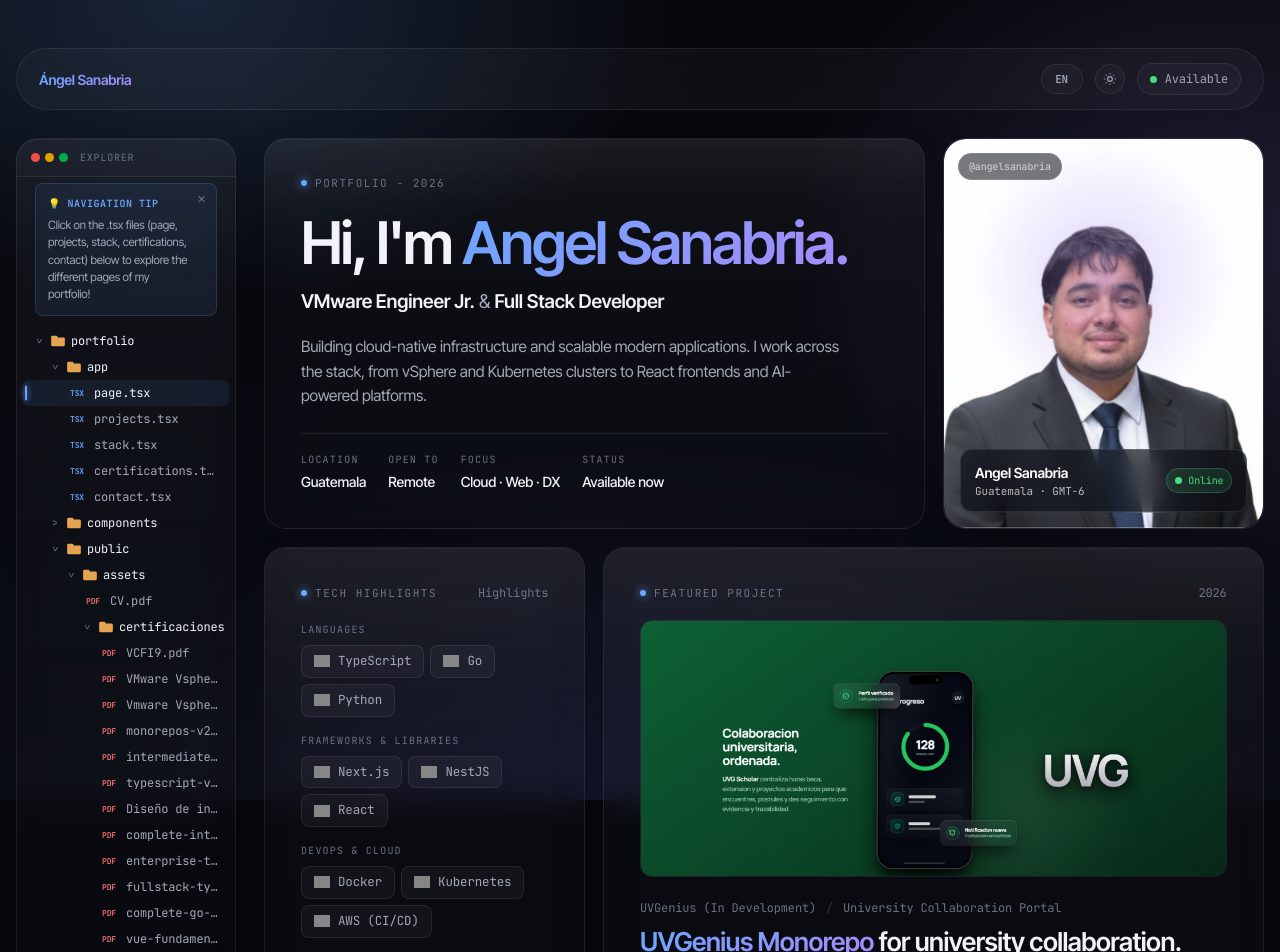
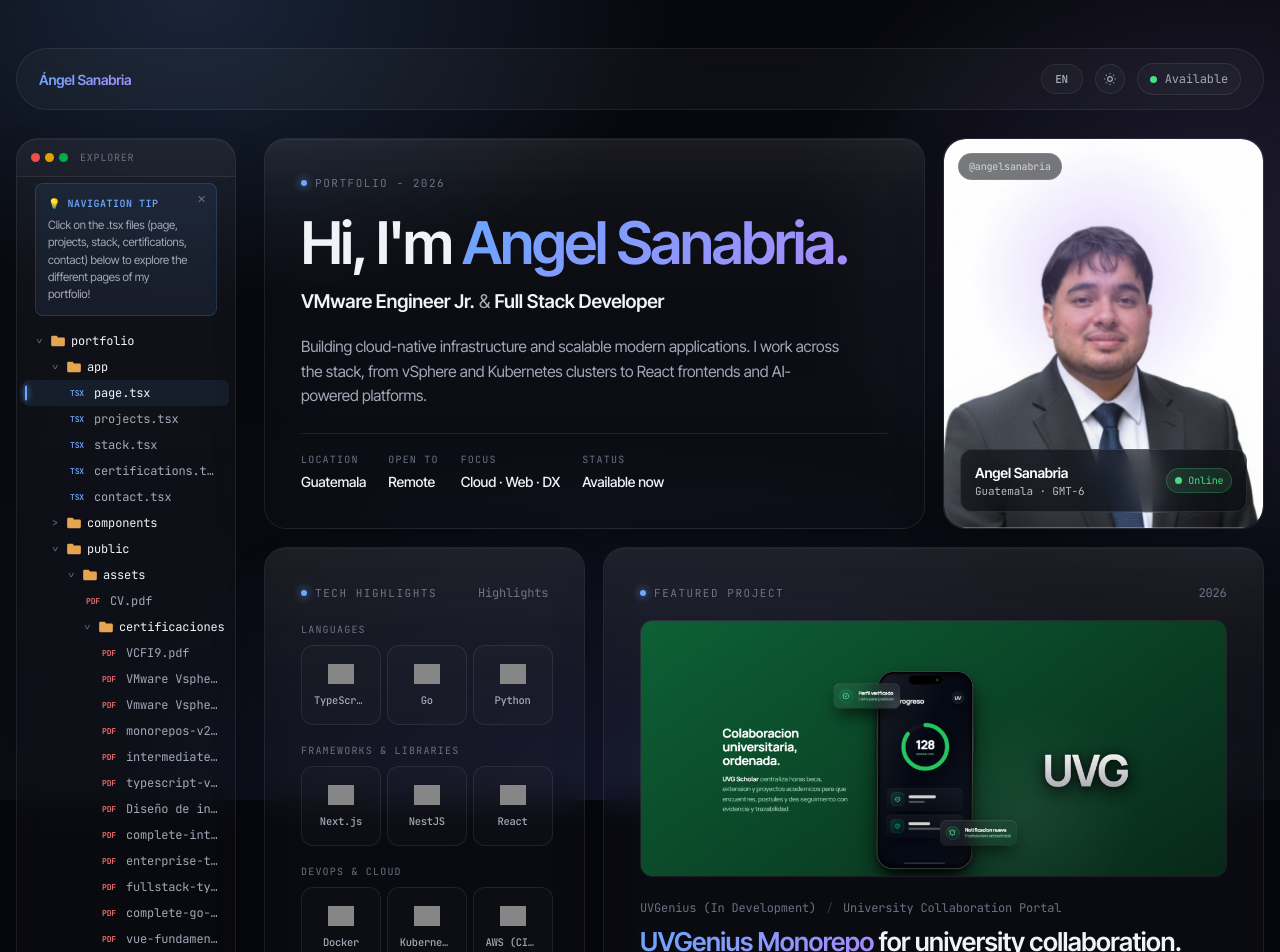
Before and after one commit to asanabria-2021067/portfolio, a Next.js app: page / in a window 1280 px wide. Shown: the top 952 px of the page. Built offline with nearby package versions, Linux system fonts and the light colour scheme; grey boxes are pictures that could not be loaded.

Commit message:
feat: redesign tech stack and highlights as vertical tiles with top-level brand-colored icons and fix empty layout gaps

```diff
--- a/app/stack/page.tsx
+++ b/app/stack/page.tsx
@@ -1,52 +1,8 @@
 "use client";
 
 import BentoCard from "@/components/BentoCard";
-import Chip from "@/components/Chip";
 import Footer from "@/components/Footer";
 import { usePreferences } from "@/components/PreferencesProvider";
-
-function getTechIcon(label: string): string {
-  const mapping: { [key: string]: string } = {
-    "TypeScript": "typescript",
-    "JavaScript": "javascript",
-    "Python": "python",
-    "Go": "go",
-    "Java": "java",
-    "HTML5": "html5",
-    "CSS3": "css3",
-    "Next.js": "nextdotjs",
-    "React": "react",
-    "NestJS": "nestjs",
-    "Django": "django",
-    "Node.js": "nodedotjs",
-    "Express.js": "express",
-    "Flask": "flask",
-    "Tailwind CSS": "tailwindcss",
-    "Prisma": "prisma",
-    "PostgreSQL": "postgresql",
-    "MongoDB": "mongodb",
-    "MySQL": "mysql",
-    "Redis": "redis",
-    "Neo4j": "neo4j",
-    "Docker": "docker",
-    "Kubernetes": "kubernetes",
-    "Azure": "microsoftazure",
-    "GitHub Actions": "githubactions",
-    "VMware": "vmware",
-    "Vercel": "vercel",
-    "Supabase": "supabase",
-    "AWS (CI/CD)": "amazonwebservices",
-    "GHCR (CI/CD)": "github",
-    "Firebase": "firebase",
-    "Git": "git",
-    "Postman": "postman",
-    "Figma": "figma",
-    "Notion": "notion",
-    "Neovim": "neovim"
-  };
-  const slug = mapping[label] || label.toLowerCase().replace(/[^a-z0-9]/g, "");
-  return `https://cdn.simpleicons.org/${slug}`;
-}
 
 const categories = [
   {
@@ -57,7 +13,7 @@ const categories = [
       { label: "JavaScript", color: "#f7df1e" },
       { label: "Python", color: "#3776ab" },
       { label: "Go", color: "#00add8" },
-      { label: "Java", color: "#ed8b00" },
+      { label: "Java", color: "#openjdk" },
       { label: "HTML5", color: "#e34f26" },
       { label: "CSS3", color: "#1572b6" },
     ],
@@ -117,12 +73,79 @@ const categories = [
   },
 ];
 
+function getTechIcon(label: string): string {
+  const mapping: { [key: string]: string } = {
+    "TypeScript": "typescript",
+    "JavaScript": "javascript",
+    "Python": "python",
+    "Go": "go",
+    "Java": "openjdk",
+    "HTML5": "html5",
+    "CSS3": "css3",
+    "Next.js": "nextdotjs/white",
+    "React": "react",
+    "NestJS": "nestjs",
+    "Django": "django",
+    "Node.js": "nodedotjs",
+    "Express.js": "express/white",
+    "Flask": "flask/white",
+    "Tailwind CSS": "tailwindcss",
+    "Prisma": "prisma/white",
+    "PostgreSQL": "postgresql",
+    "MongoDB": "mongodb",
+    "MySQL": "mysql",
+    "Redis": "redis",
+    "Neo4j": "neo4j",
+    "Docker": "docker",
+    "Kubernetes": "kubernetes",
+    "Azure": "microsoftazure",
+    "GitHub Actions": "githubactions",
+    "VMware": "vmware/white",
+    "Vercel": "vercel/white",
+    "Supabase": "supabase",
+    "AWS (CI/CD)": "amazonwebservices",
+    "GHCR (CI/CD)": "github/white",
+    "Firebase": "firebase",
+    "Git": "git",
+    "Postman": "postman",
+    "Figma": "figma",
+    "Notion": "notion/white",
+    "Neovim": "neovim"
+  };
+  const slug = mapping[label] || label.toLowerCase().replace(/[^a-z0-9]/g, "");
+  return `https://cdn.simpleicons.org/${slug}`;
+}
+
+interface TechTileProps {
+  label: string;
+  icon: string;
+}
+
+function TechTile({ label, icon }: TechTileProps) {
+  return (
+    <div className="flex flex-col items-center justify-center p-3 rounded-xl border border-[var(--line)] bg-white/[0.015] hover:border-white/20 hover:bg-white/[0.05] hover:scale-[1.04] hover:shadow-[0_8px_20px_-8px_rgba(0,0,0,0.5)] transition-all duration-200 aspect-square gap-2 min-h-[85px] group">
+      <img
+        src={icon}
+        alt={label}
+        className="w-7 h-7 object-contain shrink-0 transition-all duration-200 brightness-[0.85] group-hover:brightness-100 group-hover:scale-[1.06]"
+        loading="lazy"
+        onError={(e) => {
+          e.currentTarget.style.display = "none";
+        }}
+      />
+      <span className="text-[11px] text-fg-dim font-mono font-medium tracking-tight text-center max-w-full truncate px-0.5 group-hover:text-fg">
+        {label}
+      </span>
+    </div>
+  );
+}
+
 export default function StackPage() {
   const { locale } = usePreferences();
 
   return (
     <div className="flex flex-col gap-8">
-      <header className="flex flex-col gap-[14px] mb-7 py-1 px-2">
+      <header className="flex flex-col gap-[14px] mb-4 py-1 px-2">
         <div className="inline-flex items-center gap-2 text-[11px] uppercase tracking-[0.16em] text-fg-mute font-mono">
           <span className="w-[6px] h-[6px] rounded-full bg-blue-accent shadow-[0_0_10px_var(--blue)]" />
           {locale === "en" ? "Tech Stack · Tools of the Trade" : "Stack Técnico · Mis Herramientas"}
@@ -138,23 +161,23 @@ export default function StackPage() {
         </p>
       </header>
 
-      {/* Categories Grid */}
+      {/* Categories Grid - Symmetrical 3x2 Grid */}
       <main className="grid grid-cols-1 md:grid-cols-2 lg:grid-cols-3 gap-6">
         {categories.map((cat, idx) => (
           <BentoCard key={idx} className="flex flex-col gap-4">
             <div className="text-[12px] font-semibold text-fg uppercase tracking-[0.12em] font-mono border-b border-white/5 pb-2">
               {locale === "en" ? cat.titleEn : cat.titleEs}
             </div>
-            <div className="flex flex-wrap gap-2.5 my-auto">
+            <div className="grid grid-cols-3 xs:grid-cols-4 gap-2.5 my-auto">
               {cat.items.map((item) => (
-                <Chip key={item.label} label={item.label} icon={getTechIcon(item.label)} />
+                <TechTile key={item.label} label={item.label} icon={getTechIcon(item.label)} />
               ))}
             </div>
           </BentoCard>
         ))}
 
         {/* Currently Learning Card */}
-        <BentoCard className="flex flex-col gap-4 lg:col-span-2 bg-[var(--grad-soft)] border border-[rgba(167,139,250,0.2)]">
+        <BentoCard className="flex flex-col gap-4 bg-[var(--grad-soft)] border border-[rgba(167,139,250,0.2)]">
           <div className="flex items-center gap-2 mb-1">
             <span className="w-[24px] h-[24px] inline-flex items-center justify-center bg-[var(--grad)] rounded-[6px] text-white">
               <svg width="14" height="14" viewBox="0 0 24 24" fill="none" stroke="currentColor" strokeWidth="2.5" strokeLinecap="round" strokeLinejoin="round">
@@ -165,18 +188,18 @@ export default function StackPage() {
               {locale === "en" ? "Currently learning & focusing" : "Aprendiendo y enfocándome ahora"}
             </span>
           </div>
-          <ul className="list-none p-0 m-0 flex flex-col md:grid md:grid-cols-2 gap-x-6 gap-y-3 mt-1">
-            <li className="flex items-center gap-2.5 text-[13.5px] text-fg-dim before:content-[''] before:w-1.5 before:h-1.5 before:rounded-full before:bg-purple-accent before:shadow-[0_0_6px_var(--color-purple-accent)] before:shrink-0">
-              Vue.js & ecosystem
+          <ul className="list-none p-0 m-0 flex flex-col gap-3.5 mt-2">
+            <li className="flex items-start gap-2.5 text-[13.5px] text-fg-dim before:content-[''] before:w-1.5 before:h-1.5 before:rounded-full before:bg-purple-accent before:shadow-[0_0_6px_var(--color-purple-accent)] before:mt-[7px] before:shrink-0">
+              <span>Vue.js & ecosystem</span>
             </li>
-            <li className="flex items-center gap-2.5 text-[13.5px] text-fg-dim before:content-[''] before:w-1.5 before:h-1.5 before:rounded-full before:bg-purple-accent before:shadow-[0_0_6px_var(--color-purple-accent)] before:shrink-0">
-              {locale === "en" ? "Advanced cloud-native architectures" : "Arquitecturas cloud-native avanzadas"}
+            <li className="flex items-start gap-2.5 text-[13.5px] text-fg-dim before:content-[''] before:w-1.5 before:h-1.5 before:rounded-full before:bg-purple-accent before:shadow-[0_0_6px_var(--color-purple-accent)] before:mt-[7px] before:shrink-0">
+              <span>{locale === "en" ? "Advanced cloud-native architectures" : "Arquitecturas cloud-native avanzadas"}</span>
             </li>
-            <li className="flex items-center gap-2.5 text-[13.5px] text-fg-dim before:content-[''] before:w-1.5 before:h-1.5 before:rounded-full before:bg-purple-accent before:shadow-[0_0_6px_var(--color-purple-accent)] before:shrink-0">
-              {locale === "en" ? "Scalable system design patterns" : "Patrones de diseño de sistemas escalables"}
+            <li className="flex items-start gap-2.5 text-[13.5px] text-fg-dim before:content-[''] before:w-1.5 before:h-1.5 before:rounded-full before:bg-purple-accent before:shadow-[0_0_6px_var(--color-purple-accent)] before:mt-[7px] before:shrink-0">
+              <span>{locale === "en" ? "Scalable system design patterns" : "Patrones de diseño de sistemas escalables"}</span>
             </li>
-            <li className="flex items-center gap-2.5 text-[13.5px] text-fg-dim before:content-[''] before:w-1.5 before:h-1.5 before:rounded-full before:bg-purple-accent before:shadow-[0_0_6px_var(--color-purple-accent)] before:shrink-0">
-              {locale === "en" ? "Kubernetes operator development" : "Desarrollo de operadores de Kubernetes"}
+            <li className="flex items-start gap-2.5 text-[13.5px] text-fg-dim before:content-[''] before:w-1.5 before:h-1.5 before:rounded-full before:bg-purple-accent before:shadow-[0_0_6px_var(--color-purple-accent)] before:mt-[7px] before:shrink-0">
+              <span>{locale === "en" ? "Kubernetes operator development" : "Desarrollo de operadores de Kubernetes"}</span>
             </li>
           </ul>
         </BentoCard>
--- a/components/TechStack.tsx
+++ b/components/TechStack.tsx
@@ -2,7 +2,6 @@
 
 import Link from "next/link";
 import BentoCard from "./BentoCard";
-import Chip from "./Chip";
 import { usePreferences } from "./PreferencesProvider";
 
 const highlights = [
@@ -10,27 +9,27 @@ const highlights = [
     categoryEn: "Languages",
     categoryEs: "Lenguajes",
     items: [
-      { label: "TypeScript", color: "#3178c6" },
-      { label: "Go", color: "#00add8" },
-      { label: "Python", color: "#3776ab" },
+      { label: "TypeScript" },
+      { label: "Go" },
+      { label: "Python" },
     ],
   },
   {
     categoryEn: "Frameworks & Libraries",
     categoryEs: "Frameworks & Librerías",
     items: [
-      { label: "Next.js", color: "#ffffff" },
-      { label: "NestJS", color: "#e0234e" },
-      { label: "React", color: "#61dafb" },
+      { label: "Next.js" },
+      { label: "NestJS" },
+      { label: "React" },
     ],
   },
   {
     categoryEn: "DevOps & Cloud",
     categoryEs: "DevOps & Cloud",
     items: [
-      { label: "Docker", color: "#2496ed" },
-      { label: "Kubernetes", color: "#326ce5" },
-      { label: "AWS (CI/CD)", color: "#ff9900" },
+      { label: "Docker" },
+      { label: "Kubernetes" },
+      { label: "AWS (CI/CD)" },
     ],
   },
 ];
@@ -41,18 +40,18 @@ function getTechIcon(label: string): string {
     "JavaScript": "javascript",
     "Python": "python",
     "Go": "go",
-    "Java": "java",
+    "Java": "openjdk",
     "HTML5": "html5",
     "CSS3": "css3",
-    "Next.js": "nextdotjs",
+    "Next.js": "nextdotjs/white",
     "React": "react",
     "NestJS": "nestjs",
     "Django": "django",
     "Node.js": "nodedotjs",
-    "Express.js": "express",
-    "Flask": "flask",
+    "Express.js": "express/white",
+    "Flask": "flask/white",
     "Tailwind CSS": "tailwindcss",
-    "Prisma": "prisma",
+    "Prisma": "prisma/white",
     "PostgreSQL": "postgresql",
     "MongoDB": "mongodb",
     "MySQL": "mysql",
@@ -62,20 +61,44 @@ function getTechIcon(label: string): string {
     "Kubernetes": "kubernetes",
     "Azure": "microsoftazure",
     "GitHub Actions": "githubactions",
-    "VMware": "vmware",
-    "Vercel": "vercel",
+    "VMware": "vmware/white",
+    "Vercel": "vercel/white",
     "Supabase": "supabase",
     "AWS (CI/CD)": "amazonwebservices",
-    "GHCR (CI/CD)": "github",
+    "GHCR (CI/CD)": "github/white",
     "Firebase": "firebase",
     "Git": "git",
     "Postman": "postman",
     "Figma": "figma",
-    "Notion": "notion",
+    "Notion": "notion/white",
     "Neovim": "neovim"
   };
   const slug = mapping[label] || label.toLowerCase().replace(/[^a-z0-9]/g, "");
   return `https://cdn.simpleicons.org/${slug}`;
+}
+
+interface TechTileProps {
+  label: string;
+  icon: string;
+}
+
+function TechTile({ label, icon }: TechTileProps) {
+  return (
+    <div className="flex flex-col items-center justify-center p-2.5 rounded-xl border border-[var(--line)] bg-white/[0.015] hover:border-white/20 hover:bg-white/[0.05] hover:scale-[1.04] hover:shadow-[0_8px_15px_-8px_rgba(0,0,0,0.5)] transition-all duration-200 aspect-square gap-1.5 min-h-[80px] group">
+      <img
+        src={icon}
+        alt={label}
+        className="w-6.5 h-6.5 object-contain shrink-0 transition-all duration-200 brightness-[0.85] group-hover:brightness-100 group-hover:scale-[1.06]"
+        loading="lazy"
+        onError={(e) => {
+          e.currentTarget.style.display = "none";
+        }}
+      />
+      <span className="text-[10.5px] text-fg-dim font-mono font-medium tracking-tight text-center max-w-full truncate px-0.5 group-hover:text-fg">
+        {label}
+      </span>
+    </div>
+  );
 }
 
 export default function TechStack() {
@@ -91,21 +114,21 @@ export default function TechStack() {
         <span className="text-fg-mute text-[12px] font-mono">Highlights</span>
       </div>
 
-      <div className="flex flex-col gap-4">
+      <div className="flex flex-col gap-4.5">
         {highlights.map((cat) => (
           <div key={cat.categoryEn} className="flex flex-col gap-2">
             <div className="text-[10px] text-fg-mute uppercase tracking-[0.12em] font-mono">
               {locale === "en" ? cat.categoryEn : cat.categoryEs}
             </div>
-            <div className="flex flex-wrap gap-1.5">
+            <div className="grid grid-cols-3 gap-2.5">
               {cat.items.map((item) => (
-                <Chip key={item.label} label={item.label} icon={getTechIcon(item.label)} />
+                <TechTile key={item.label} label={item.label} icon={getTechIcon(item.label)} />
               ))}
             </div>
           </div>
         ))}
 
-        <div className="mt-4 pt-2 border-t border-[var(--line)]">
+        <div className="mt-4 pt-3 border-t border-[var(--line)]">
           <Link
             href="/stack"
             className="w-full inline-flex items-center justify-center gap-1.5 py-3 px-4 rounded-xl border border-[var(--line-2)] bg-white/[0.03] text-fg text-[12.5px] font-mono font-semibold transition-all duration-200 hover:text-white hover:bg-white/[0.08] hover:border-white/30 hover:scale-[1.01] active:scale-[0.99] group shadow-[0_0_12px_rgba(255,255,255,0)] hover:shadow-[0_0_15px_rgba(255,255,255,0.03)]"
```
